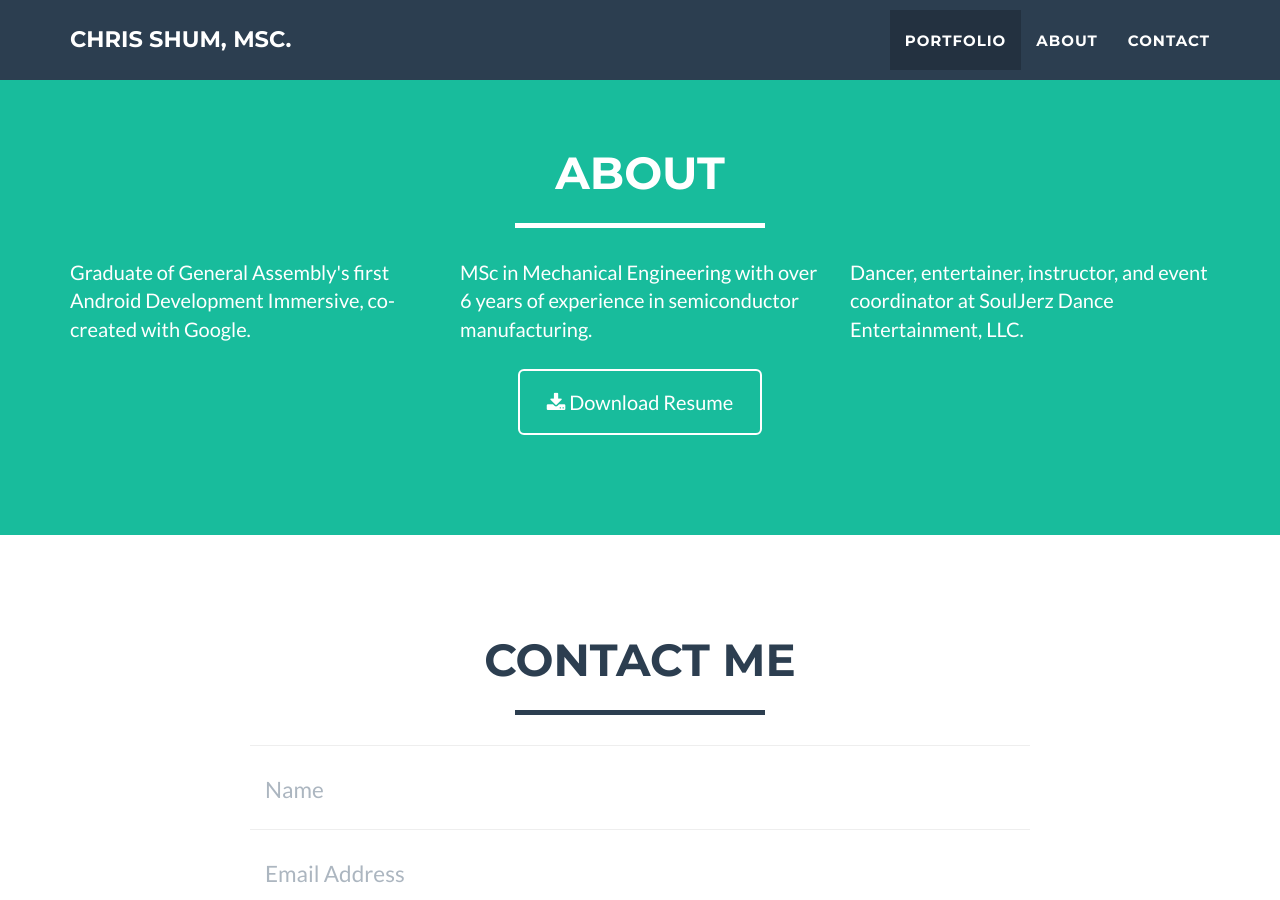
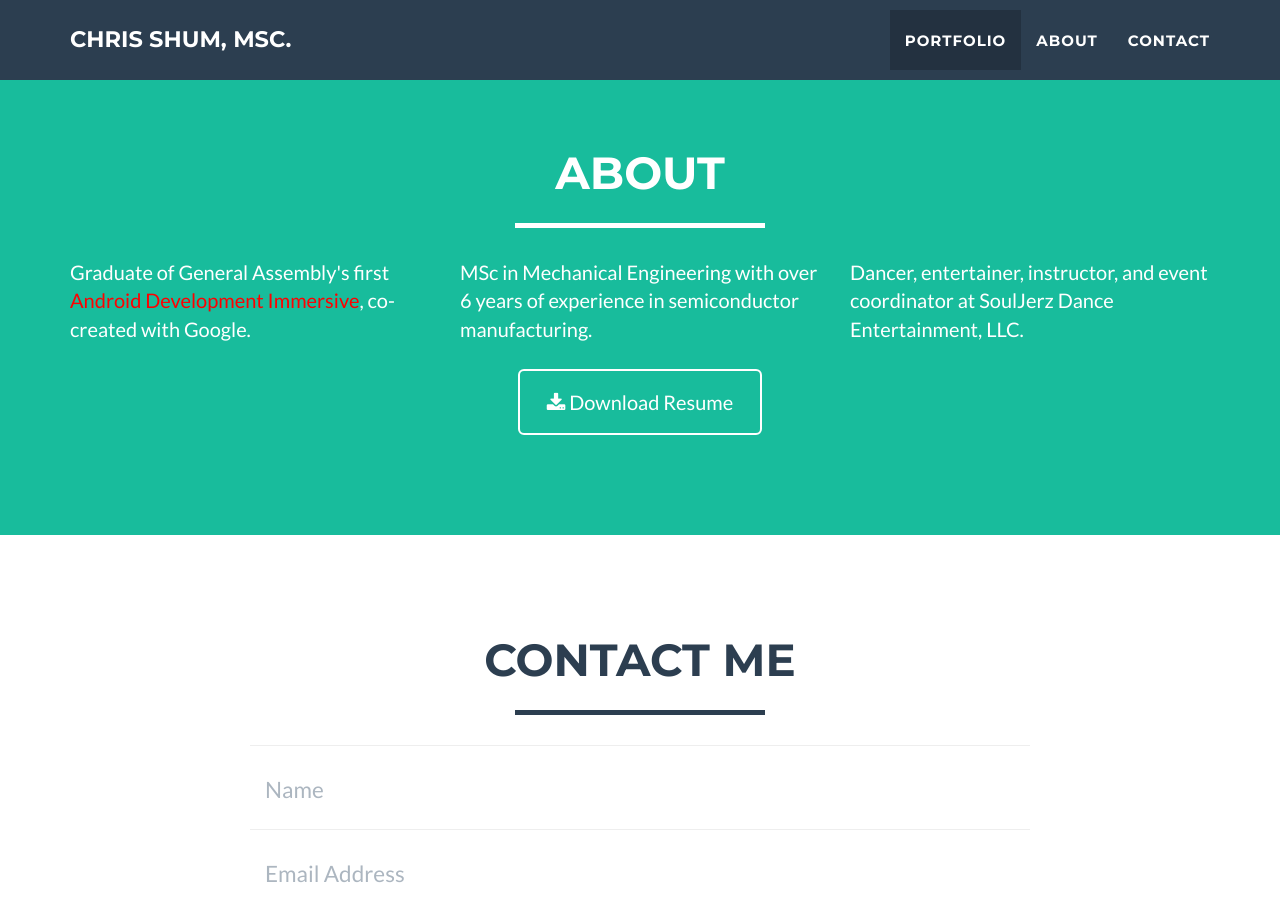
Before and after one commit to chris-shum/backup.chris-shum.github.io, a Jekyll site: the page built from index.html, in a window 1280 px wide and 900 px high, scrolled down 1517 px. Built offline with Jekyll 4.4.1, drawn with Linux system fonts in a browser that asks for light colours.

Commit message:
Update about.html

```diff
--- a/_includes/about.html
+++ b/_includes/about.html
@@ -9,7 +9,7 @@
             </div>
             <div class="row">
                 <div class="col-lg-4">
-                    <p>Graduate of General Assembly's first Android Development Immersive, co-created with Google. </p>
+                    <p>Graduate of General Assembly's first <a href = "blah" style="color:red">Android Development Immersive</a>, co-created with Google. </p>
                 </div>
                 <div class="col-lg-4">
                     <p>MSc in Mechanical Engineering with over 6 years of experience in semiconductor manufacturing.  </p>
```
